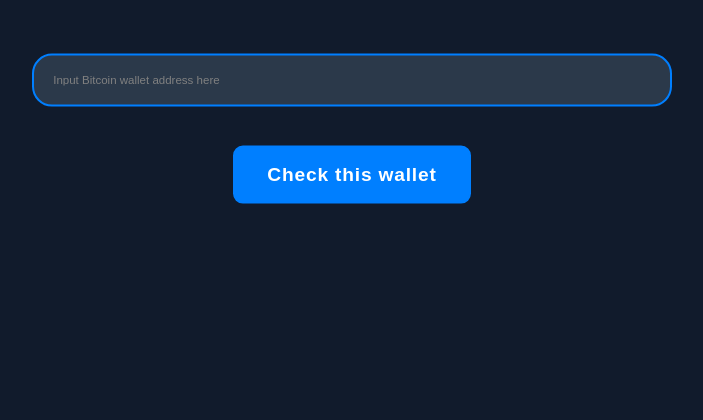
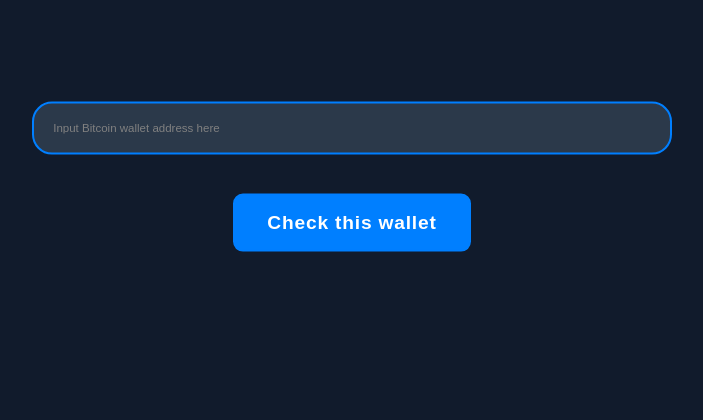
Before and after one commit to aveliore/bitcoin-wallet-balance, a PHP site: page / in a window 1280 px wide. Shown: the part 259-679 px from the top of the page, without its empty margins (288-991 px from the left). Run offline with PHP 8.4, Linux system fonts and the light colour scheme.

Commit message:
Increase input margin

```diff
--- a/style.css
+++ b/style.css
@@ -48,6 +48,7 @@ a:active {
 
 @media only screen and (min-width: 600px) {
     .bwa {
+        margin-top: 10em;
         width: 50vw;
     }
 }
```
